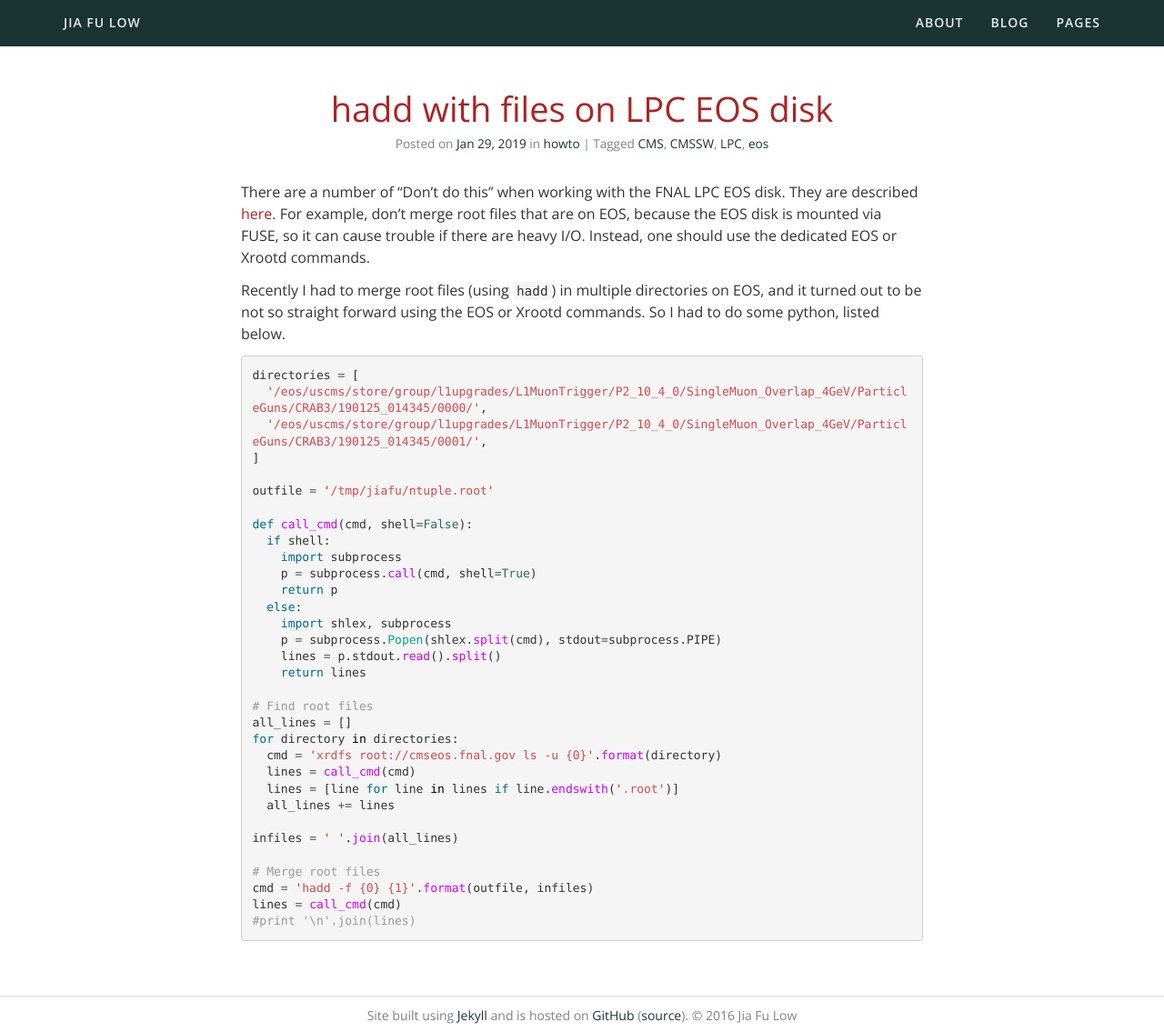
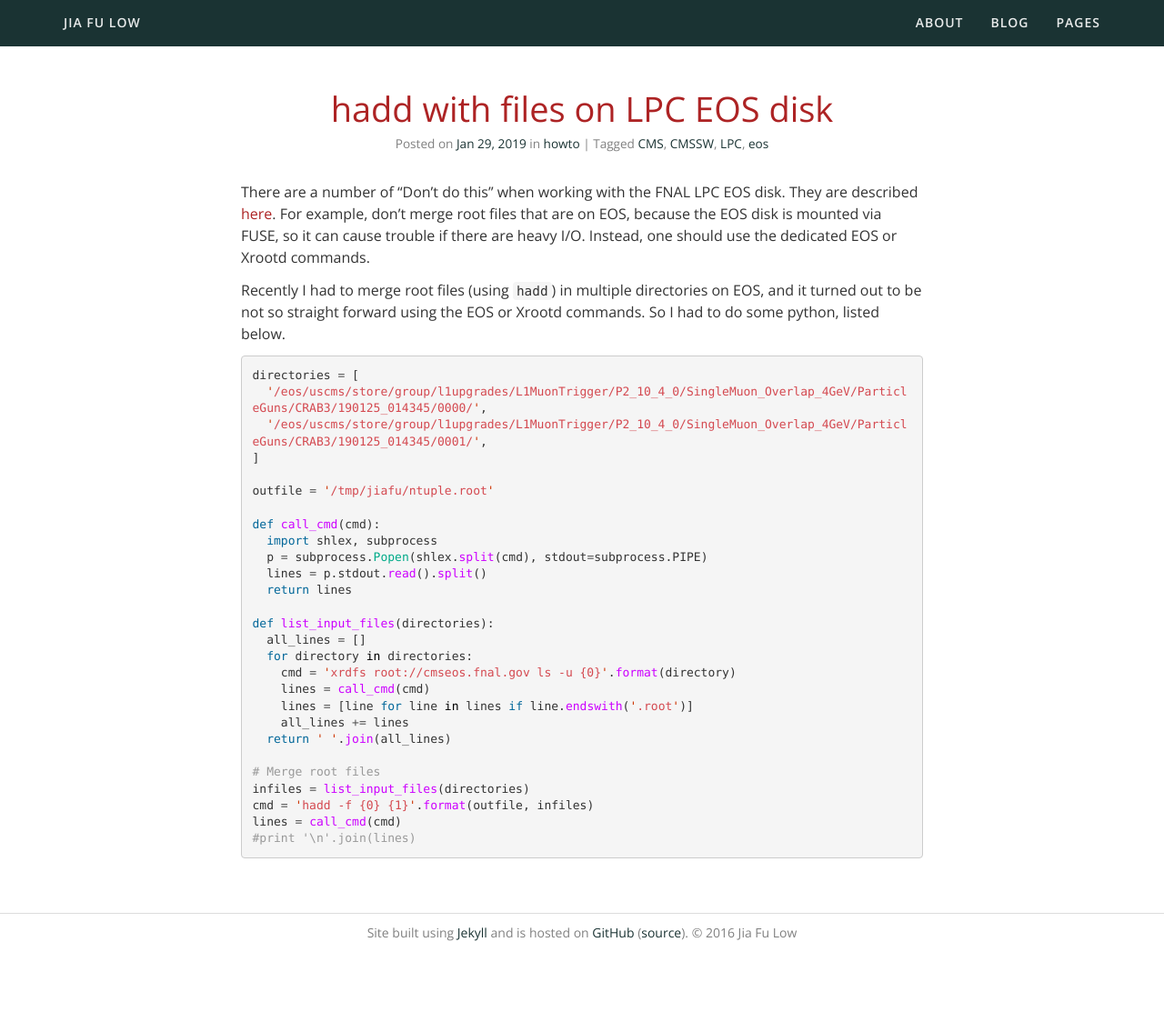
Before and after one commit to jiafulow/jiafulow.github.io, a Jekyll site: the page built from _posts/2019-01-29-hadd-with-files-on-lpc-eos-disk.md, in a window 1280 px wide. Shown: the whole page at 91% size. Built offline with Jekyll 4.4.1, drawn with Linux system fonts in a browser that asks for light colours; a style sheet for code colours, icons or effects is not loaded; after the commit the page ends 1044 px from its top, so only the background shows below that.

Commit message:
Update 2019-01-29-hadd-with-files-on-lpc-eos-disk.md

```diff
--- a/_posts/2019-01-29-hadd-with-files-on-lpc-eos-disk.md
+++ b/_posts/2019-01-29-hadd-with-files-on-lpc-eos-disk.md
@@ -18,28 +18,23 @@ directories = [
 
 outfile = '/tmp/jiafu/ntuple.root'
 
-def call_cmd(cmd, shell=False):
-  if shell:
-    import subprocess
-    p = subprocess.call(cmd, shell=True)
-    return p
-  else:
-    import shlex, subprocess
-    p = subprocess.Popen(shlex.split(cmd), stdout=subprocess.PIPE)
-    lines = p.stdout.read().split()
-    return lines
+def call_cmd(cmd):
+  import shlex, subprocess
+  p = subprocess.Popen(shlex.split(cmd), stdout=subprocess.PIPE)
+  lines = p.stdout.read().split()
+  return lines
 
-# Find root files
-all_lines = []
-for directory in directories:
-  cmd = 'xrdfs root://cmseos.fnal.gov ls -u {0}'.format(directory)
-  lines = call_cmd(cmd)
-  lines = [line for line in lines if line.endswith('.root')]
-  all_lines += lines
-
-infiles = ' '.join(all_lines)
+def list_input_files(directories):
+  all_lines = []
+  for directory in directories:
+    cmd = 'xrdfs root://cmseos.fnal.gov ls -u {0}'.format(directory)
+    lines = call_cmd(cmd)
+    lines = [line for line in lines if line.endswith('.root')]
+    all_lines += lines
+  return ' '.join(all_lines)
 
 # Merge root files
+infiles = list_input_files(directories)
 cmd = 'hadd -f {0} {1}'.format(outfile, infiles)
 lines = call_cmd(cmd)
 #print '\n'.join(lines)
```
